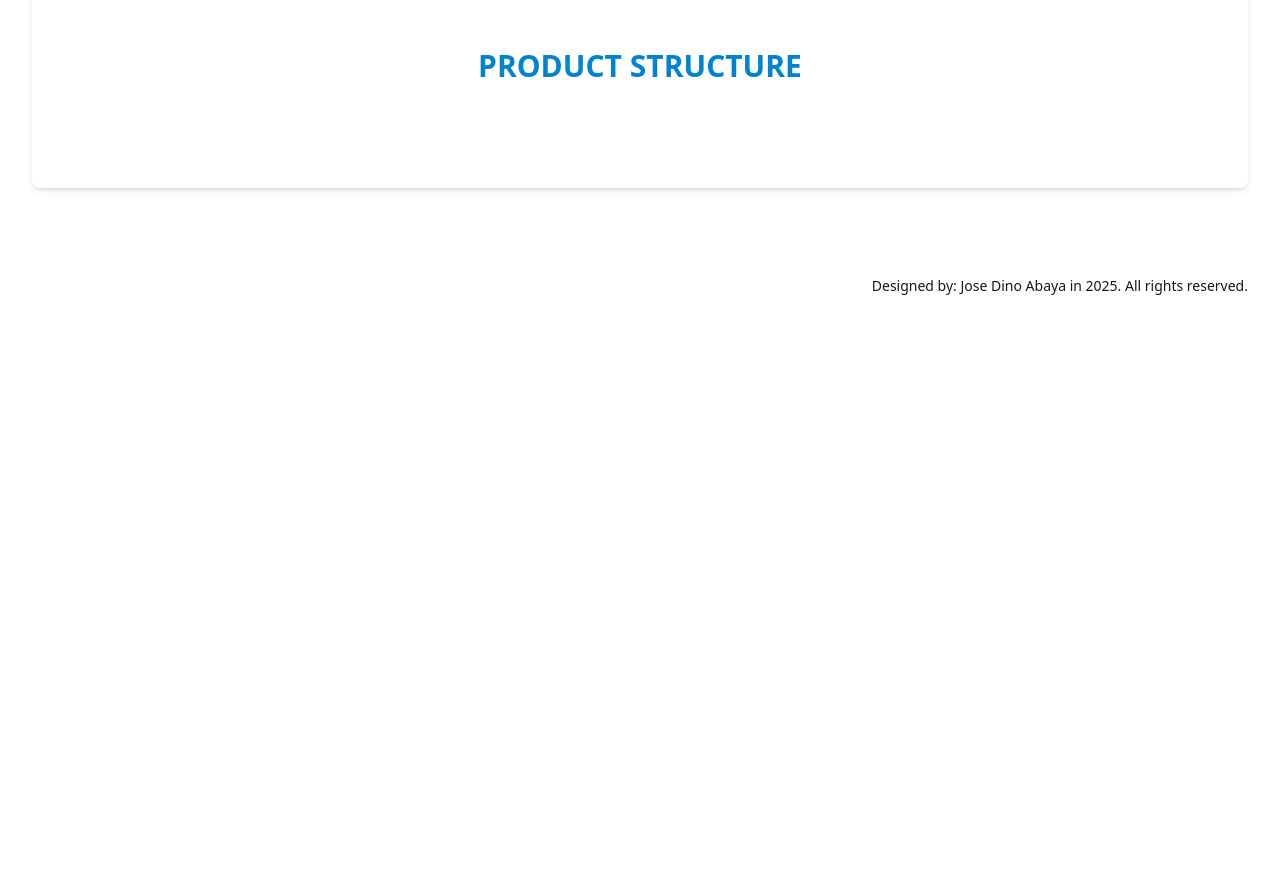
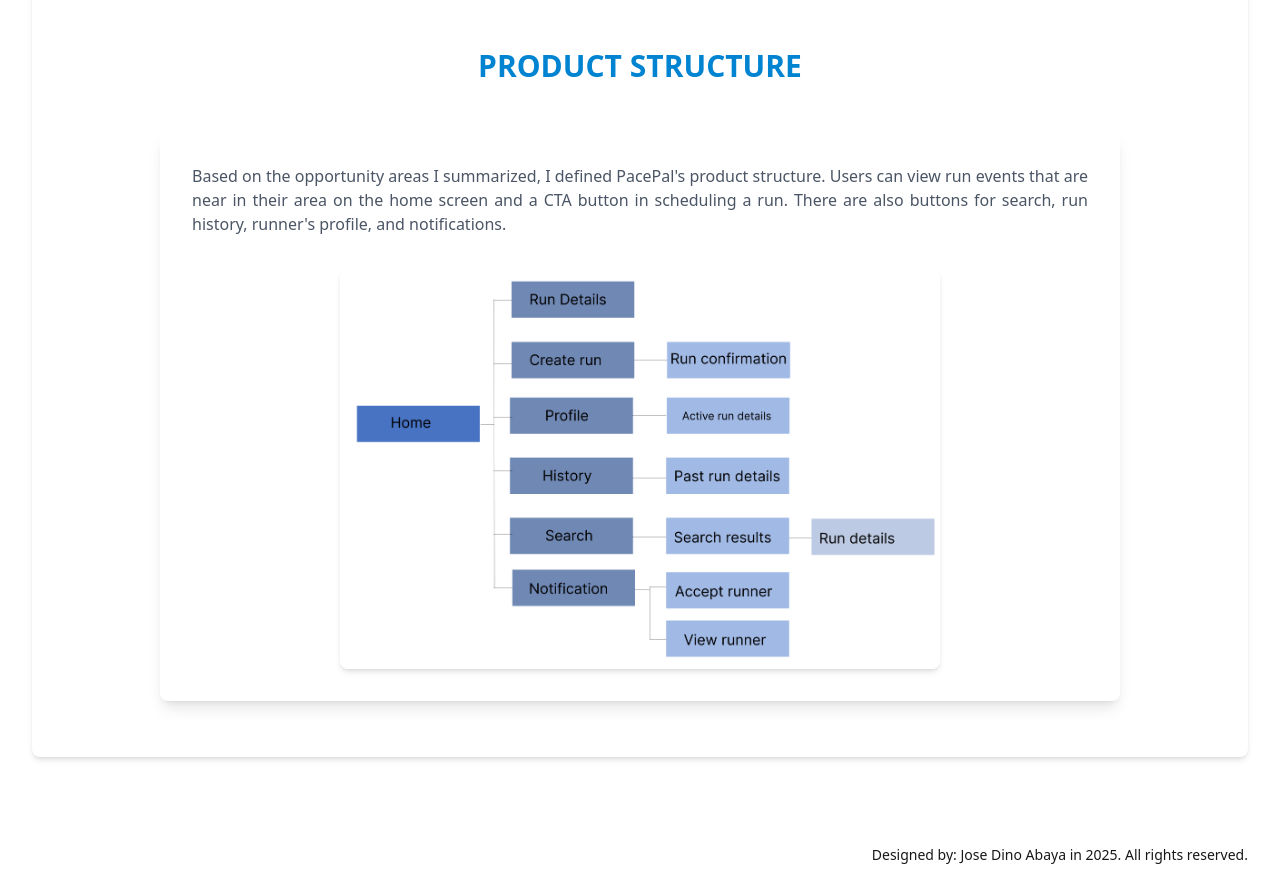
Before and after one commit to oniids13/pace-pal-portfolio-page, a React (Vite) app: page / in a window 1280 px wide. Shown: the part 5140-6029 px from the top of the page. Before the commit the page ends 5460 px from the top, so only its background shows below. Built offline with nearby package versions, Linux system fonts and the light colour scheme; some icons are missing.

Commit message:
add product structure section

```diff
--- a/src/components/body_content/ProductStructure.jsx
+++ b/src/components/body_content/ProductStructure.jsx
@@ -4,6 +4,22 @@ const ProductStructure = () => {
       <h1 className="text-sky-600 text-3xl font-bold mb-12 text-center">
         PRODUCT STRUCTURE
       </h1>
+      <div className="bg-white p-8 rounded-lg shadow-lg">
+        <p className="text-gray-600 mb-8 text-base max-w-4xl mx-auto text-justify">
+          Based on the opportunity areas I summarized, I defined PacePal's
+          product structure. Users can view run events that are near in their
+          area on the home screen and a CTA button in scheduling a run. There
+          are also buttons for search, run history, runner's profile, and
+          notifications.
+        </p>
+        <div className="flex justify-center">
+          <img
+            className="w-150 h-auto object-contain rounded-lg shadow-md"
+            src="/src/images/IA.png"
+            alt="Product Structure"
+          />
+        </div>
+      </div>
     </div>
   );
 };
```
Also changed, not shown: src/images/IA.png (added).
